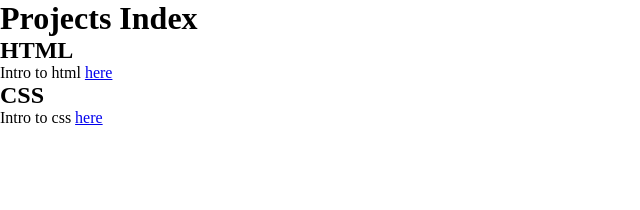
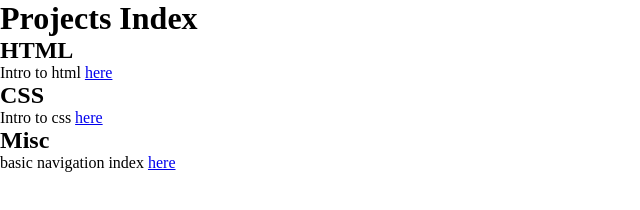
Before and after one commit to Lylestrain/june_18, a plain HTML site: page index.html in a window 1280 px wide. Shown: the whole page, without its empty margins (0-640 px from the left). Drawn offline with Linux system fonts and the light colour scheme.

Commit message:
Update index.html

```diff
--- a/index.html
+++ b/index.html
@@ -12,6 +12,8 @@
   <p>Intro to html <a href="html_notes/html_intro.html">here</a></p>
   <h2>CSS</h2>
   <p>Intro to css <a href="css_notes/css_intro.html">here</a></p>
+  <h2>Misc</h2>
+  <p>basic navigation index <a href="basic-navigation-index.html">here</a></p>
 
 </body>
 </html>
```
